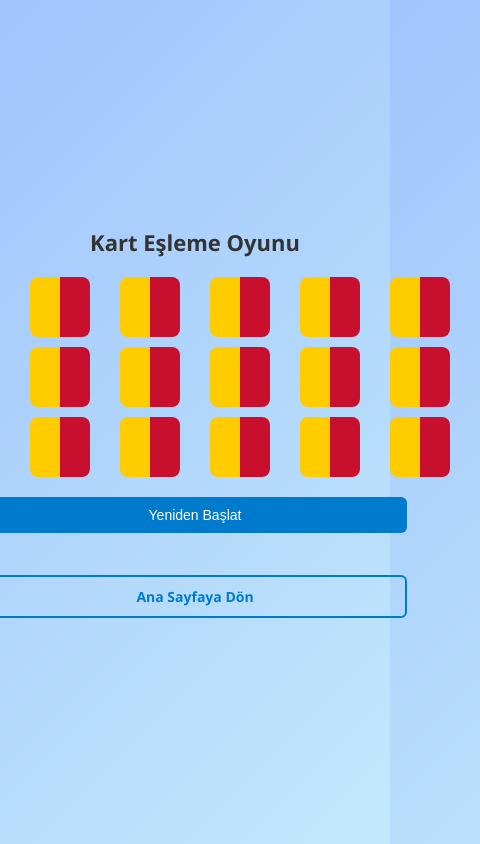
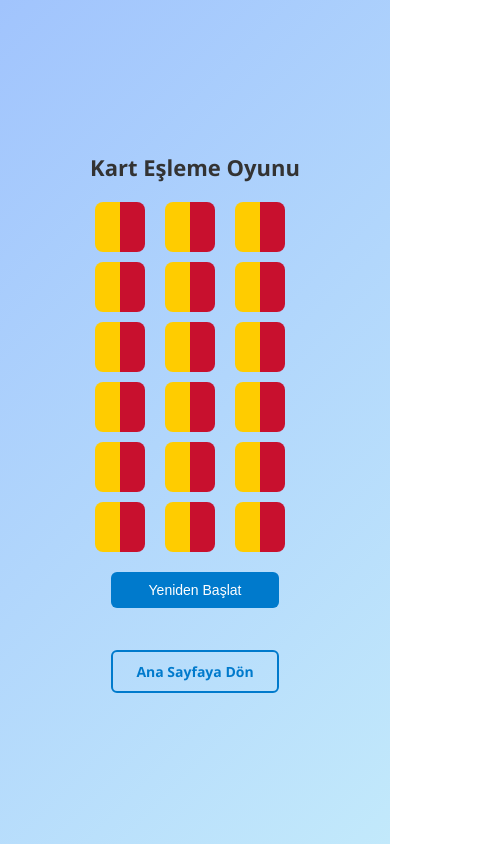
Before and after one commit to YavuzTG/web_game, a React (Create React App) app: page /memory-game in a window 390 px wide. Shown: the whole page, 480 px wide, since content can reach past the window. Built offline with nearby package versions, Linux system fonts and the light colour scheme.

Commit message:
Güncellemeler yapıldı

```diff
--- a/src/games/memory-game.css
+++ b/src/games/memory-game.css
@@ -14,16 +14,18 @@ h1 {
 
 .memory-grid {
   display: grid;
-  grid-template-columns: repeat(auto-fit, minmax(80px, 1fr));
+  grid-template-columns: repeat(auto-fit, minmax(60px, 1fr)); /* minmax küçültüldü */
   gap: 10px;
-  justify-items: center;
-  max-width: 600px;
+  justify-content: center; /* justify-items yerine */
+  max-width: 100%; /* % olarak esnetildi */
   margin: 0 auto;
+  padding: 0 10px; /* kenarlardan biraz boşluk */
+  box-sizing: border-box;
 }
 
 .memory-card {
-  width: 80px;
-  height: 80px;
+  width: 60px; /* küçültüldü */
+  height: 60px;
   perspective: 1000px;
   cursor: pointer;
   position: relative;
@@ -100,11 +102,11 @@ h1 {
   color: white;
 }
 
-/* ✅ Mobil uyumlu hale getir */
+/* Mobil uyumlu düzenlemeler */
 @media (max-width: 600px) {
   .memory-card {
-    width: 60px;
-    height: 60px;
+    width: 50px;  /* biraz daha küçült */
+    height: 50px;
   }
 
   h1 {
@@ -115,4 +117,9 @@ h1 {
     width: 80%;
     font-size: 14px;
   }
+
+  .memory-grid {
+    grid-template-columns: repeat(auto-fit, minmax(50px, 1fr)); /* mobilde daha küçük sütunlar */
+    padding: 0 5px;
+  }
 }
```
